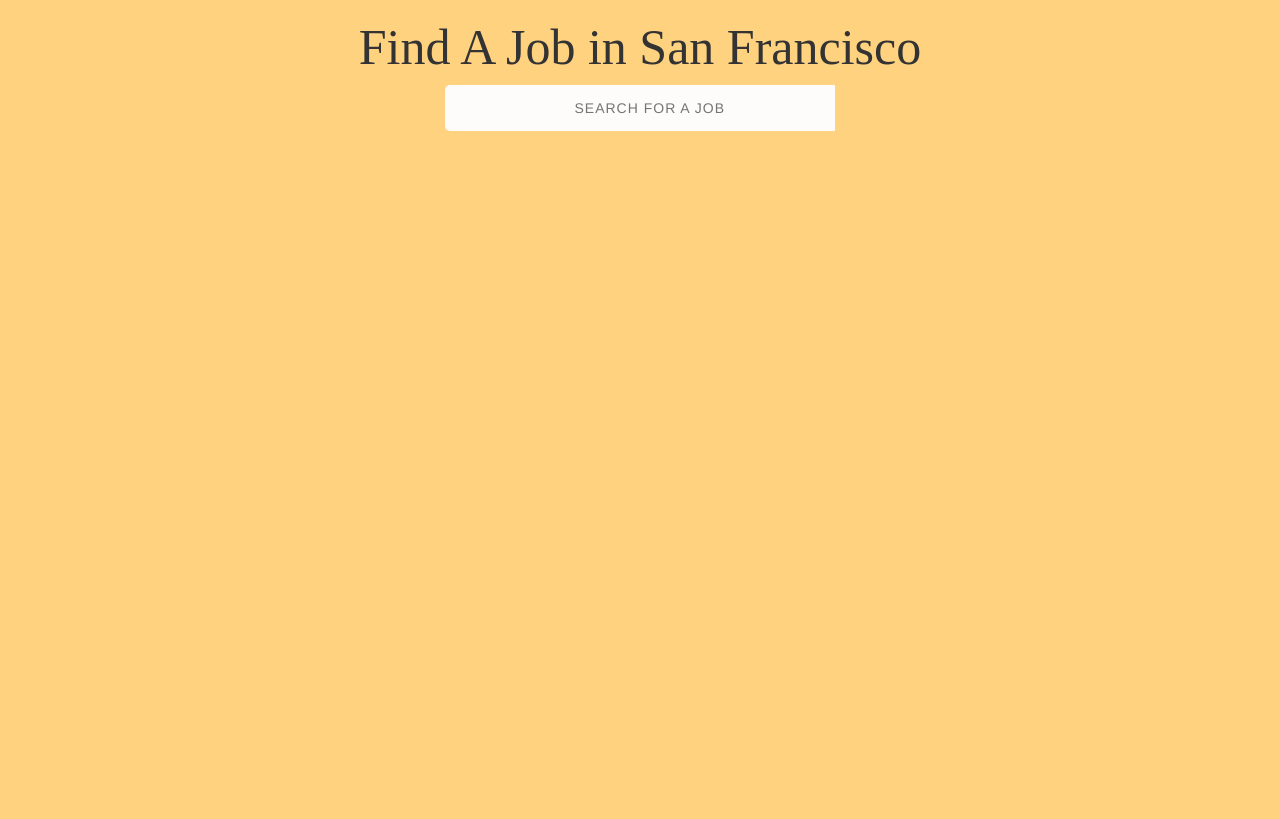
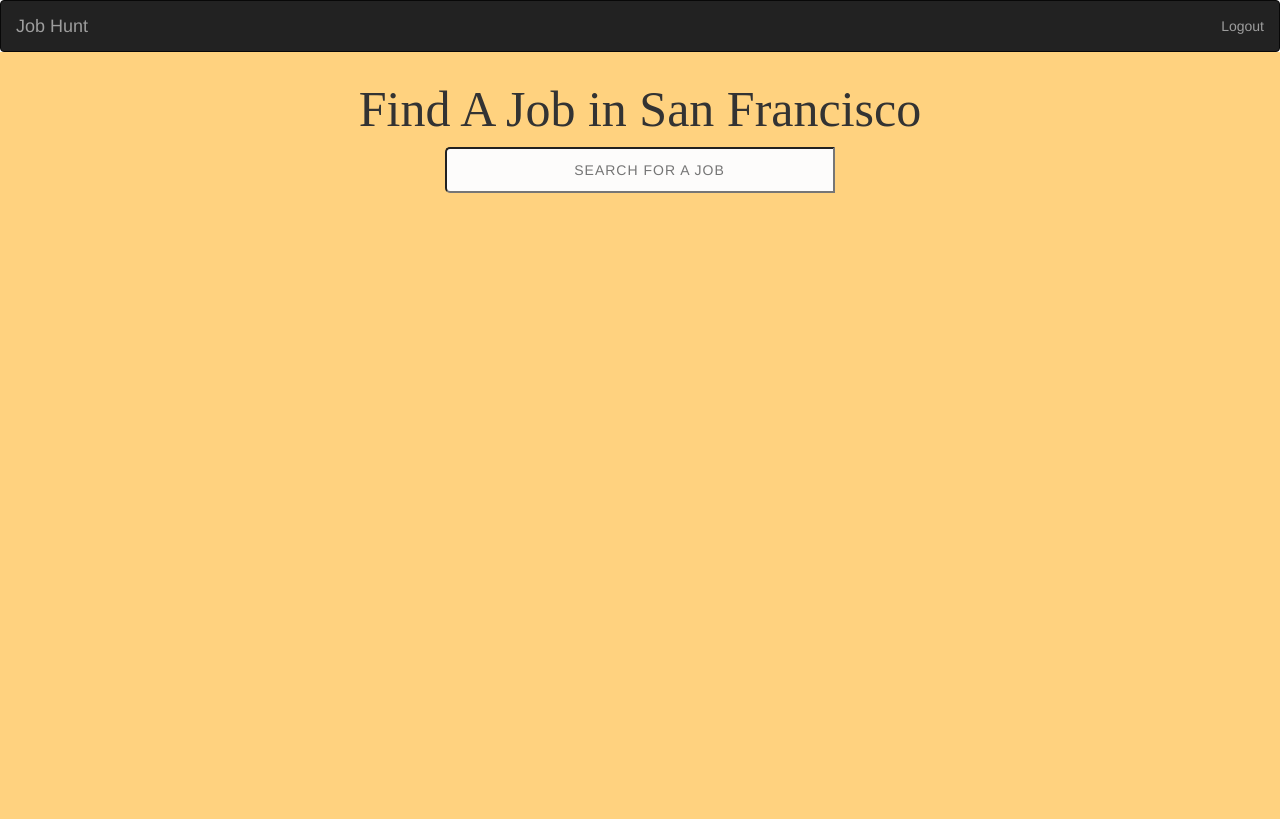
Before and after one commit to davidthegreat/passport-google-oauth, a Node server app: page /search in a window 1280 px wide. Shown: the top 819 px of the page. After the commit the page ends 193 px from the top, so only its background shows below. Run offline with Node 20, Linux system fonts and the light colour scheme; the visitor is signed in with stand-in values (Sample User, id 1); some libraries are stand-ins or nearby versions.

Commit message:
add navbar but only to the search page

```diff
--- a/public/stylesheets/style.css
+++ b/public/stylesheets/style.css
@@ -3,7 +3,6 @@ body {
     height: 100%;
 background-color: #FFD27F;
 }
-* { margin: 0; padding: 0; border: none; }
 
 
 .carousel,
@@ -140,8 +139,9 @@ transform: translate(-50%, -50%)
   text-align: center;
   background-color: #FFD27F;
   padding:0;
-margin:0;
-height: 100%;
+  margin:0;
+  height: 100%;
+  padding-top: 10px;
 }
 
 .back h1{
@@ -167,9 +167,9 @@ padding-bottom: 10px;
 
 .backs{
   background-color: #FFD27F;
-  height: 100%;
   padding:0;
-margin:0;
+  margin:0;
+  padding-top: 0px;
 }
 
 .jobTitle{
@@ -194,3 +194,7 @@ a:link {
 a:visited {
     text-decoration: none;
 }
+
+.navbar{
+       margin-bottom: 0!important;
+    }
--- a/views/layout.jade
+++ b/views/layout.jade
@@ -8,4 +8,6 @@ html
     script(src="/javascripts/bootstrap.min.js")
     script(src="/javascripts/main.js")
   body
+    block navBar
+
     block content
--- a/views/search.jade
+++ b/views/search.jade
@@ -1,5 +1,18 @@
 extends layout
+block navBar
+  nav.navbar.navbar-inverse(role='navigation')
+    div.navbar-header
+      button(type='button',data-toggle='collapse',data-target='#jcs-navbar-collapse-1').navbar-toggle
+        span.sr-only Toggle navigation
+        span.iconbar
+        span.iconbar
+        span.iconbar
+      a(href='#').navbar-brand Job Hunt
+    div#jcs-navbar-collapse-1.collapse.navbar-collapse
+      ul.nav.navbar-nav
 
+      ul.nav.navbar-nav.navbar-right
+        li: a(href='/logout') Logout
 block content
   .back
     h1#title Find A Job in San Francisco
```
